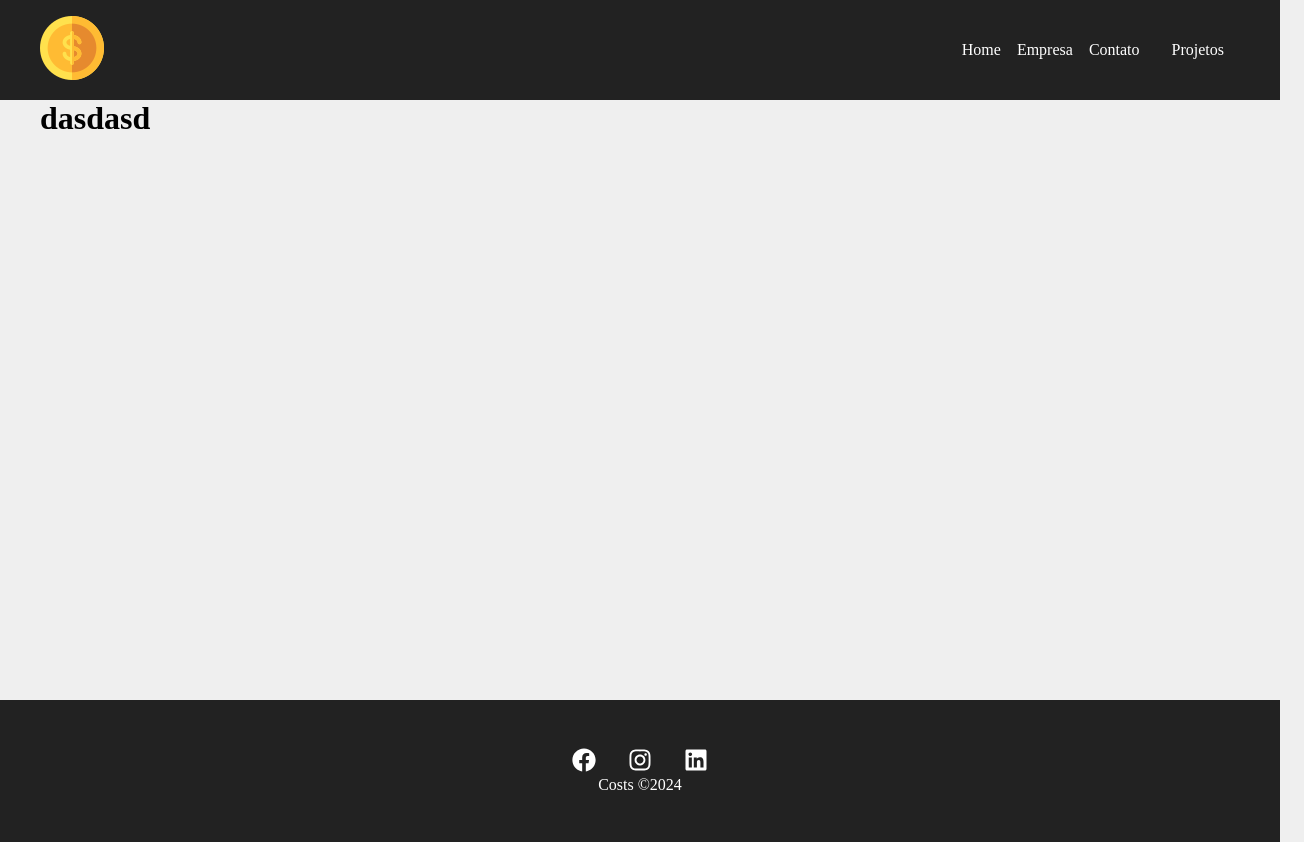
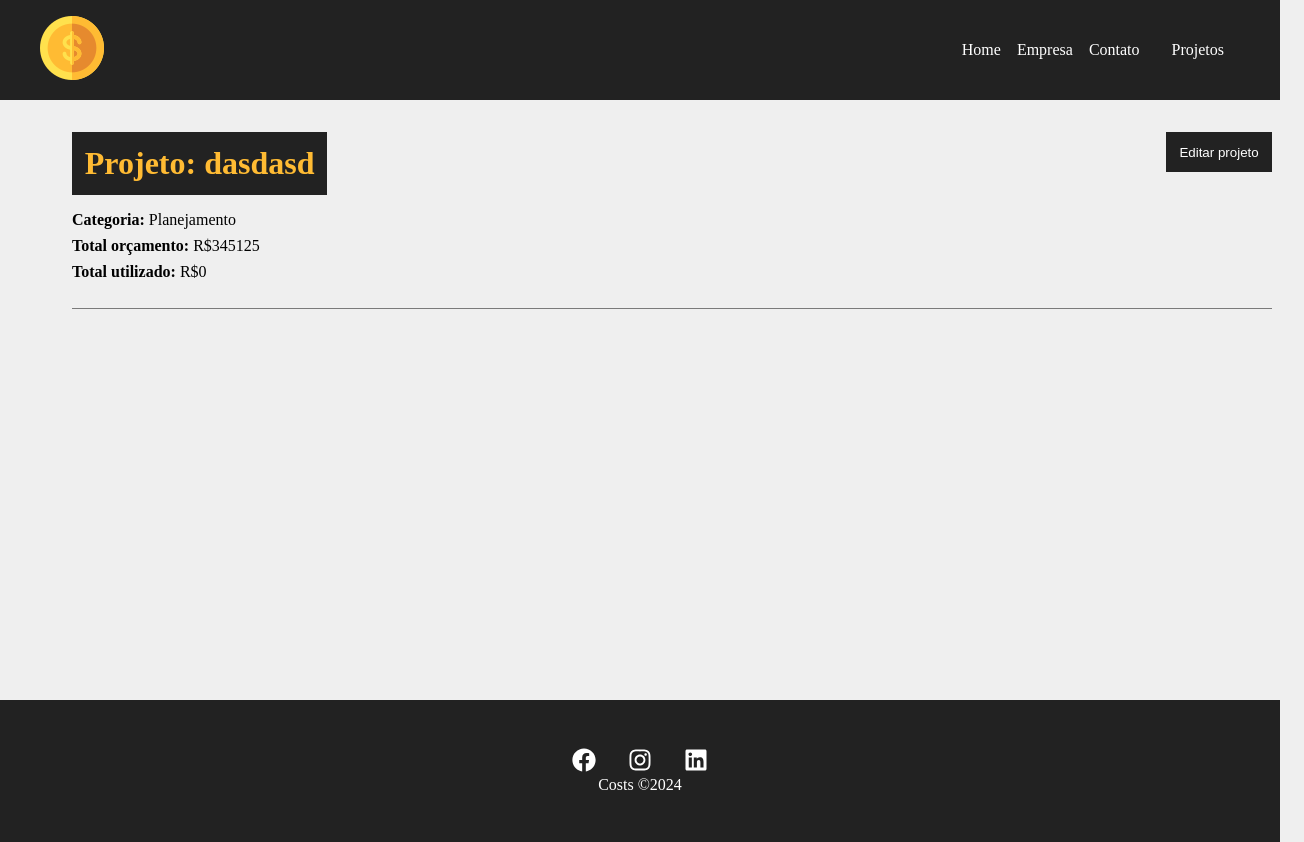
Before and after one commit to ArturMineiro/Projeto_react, a React (Create React App) app in the folder costs/: page /project/02b6 in a window 1280 px wide. Shown: the whole page, 1304 px wide, since content can reach past the window. Built offline with nearby package versions, Linux system fonts and the light colour scheme; data requests are answered from the project's data file.

Commit message:
editando form parte 1

```diff
--- a/costs/src/components/pages/Project.js
+++ b/costs/src/components/pages/Project.js
@@ -1,13 +1,19 @@
 import styles from './Project.module.css';
 import { useParams } from 'react-router-dom';
 import { useState, useEffect } from 'react';
+import Loading from '../layont/Loading';
+import Container from '../layont/Container';
+
 
 function Project() {
     const { id } = useParams();
-    const [project, setProject] = useState(null);
+    const [project, setProject] = useState();
     const [loading, setLoading] = useState(true);
+    const [error, setError] = useState(null);
+    const [showProjectForm, setShowProjectForm] = useState(false)
 
     useEffect(() => {
+        const timer = setTimeout(() => {
             fetch(`http://localhost:5000/projects/${id}`, {
                 method: 'GET',
                 headers: {
@@ -21,19 +27,48 @@ function Project() {
             })
             .catch(err => {
                 console.log(err);
+                setError(err);
                 setLoading(false);
             });
+        }, 30); // Atraso de 3 segundos
+
+        // Limpeza do timeout se o componente for desmontado
+        return () => clearTimeout(timer);
     }, [id]);
 
     if (loading) {
-        return <p>Loading...</p>;
+        return <Loading />;
+    }
+
+    if (error) {
+        return <p>Ocorreu um erro ao carregar o projeto.</p>;
+    }
+
+    function toggleProjectForm(){
+setShowProjectForm(!showProjectForm)
     }
 
     return (
-        <div className={styles.project_container}>
+        <div className={styles.project_details}>
             {project ? (
                 <div>
-                    <h1>{project.name}</h1>
+             <Container customClass="column">
+                <div className={styles.details_container}>
+                    <h1>
+                        Projeto: { project.name}
+                    </h1>
+                    <button className={styles.btn}onClick={toggleProjectForm}>{!showProjectForm ? 'Editar projeto' :'Fechar'}</button>
+                    {!showProjectForm ? (
+                        <div className={styles.project_info} >
+                            <p><span> Categoria:</span> {project.category.name}</p>
+                            <p><span> Total orçamento:</span> R${project.budget}</p>
+                            <p><span> Total utilizado:</span> R${project.cost}</p>
+                        </div>
+                    ) : (
+                    <div className={styles.project_info}> <p> detalhes do projeto</p></div>)}
+                </div>
+
+            </Container>
 
                 </div>
             ) : (
--- a/costs/src/components/pages/Project.module.css
+++ b/costs/src/components/pages/Project.module.css
@@ -0,0 +1,51 @@
+.project_details{
+    padding: 2em
+}
+.project_details h1,
+.project_details h2,
+.project_details p{
+    margin-bottom: 0.5em;
+}
+
+
+.project_details h1{
+    background-color: #222;
+    color : #ffbb33;
+    padding :0.4em;
+}
+
+.project_details span{
+    font-weight: bold;
+}
+
+.details_container,
+.service_form_container{
+    border-bottom: 1px solid #7a7a7a;
+    margin-bottom: 1.2em;
+    padding-bottom: 1.2em;
+    display: flex;
+    justify-content: space-between;
+    flex-wrap: wrap;
+}
+
+.btn {
+    background-color: #222;
+    color: #fff;
+    padding: 0.5em 1em;
+    text-decoration: none;
+    transition: 0.5s;
+    cursor:pointer;
+    max-height: 40px;
+    border : none;
+}
+
+.btn:hover{
+color:#ffbb33;
+}
+.form{
+    width: 100%;
+}
+
+.project_info{
+    width: 100%;
+}
```
Lines whose indentation alone changed are shown as unchanged.
